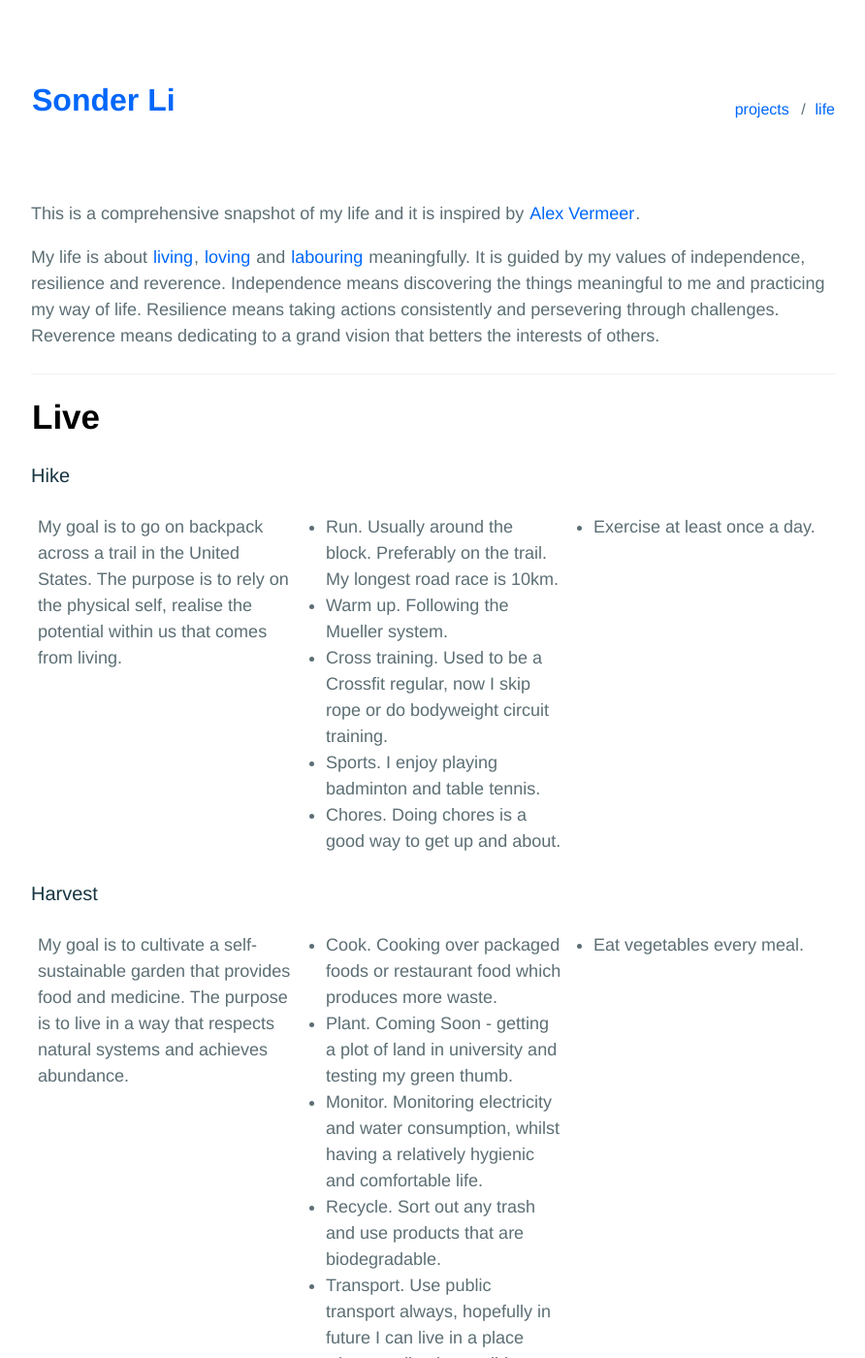
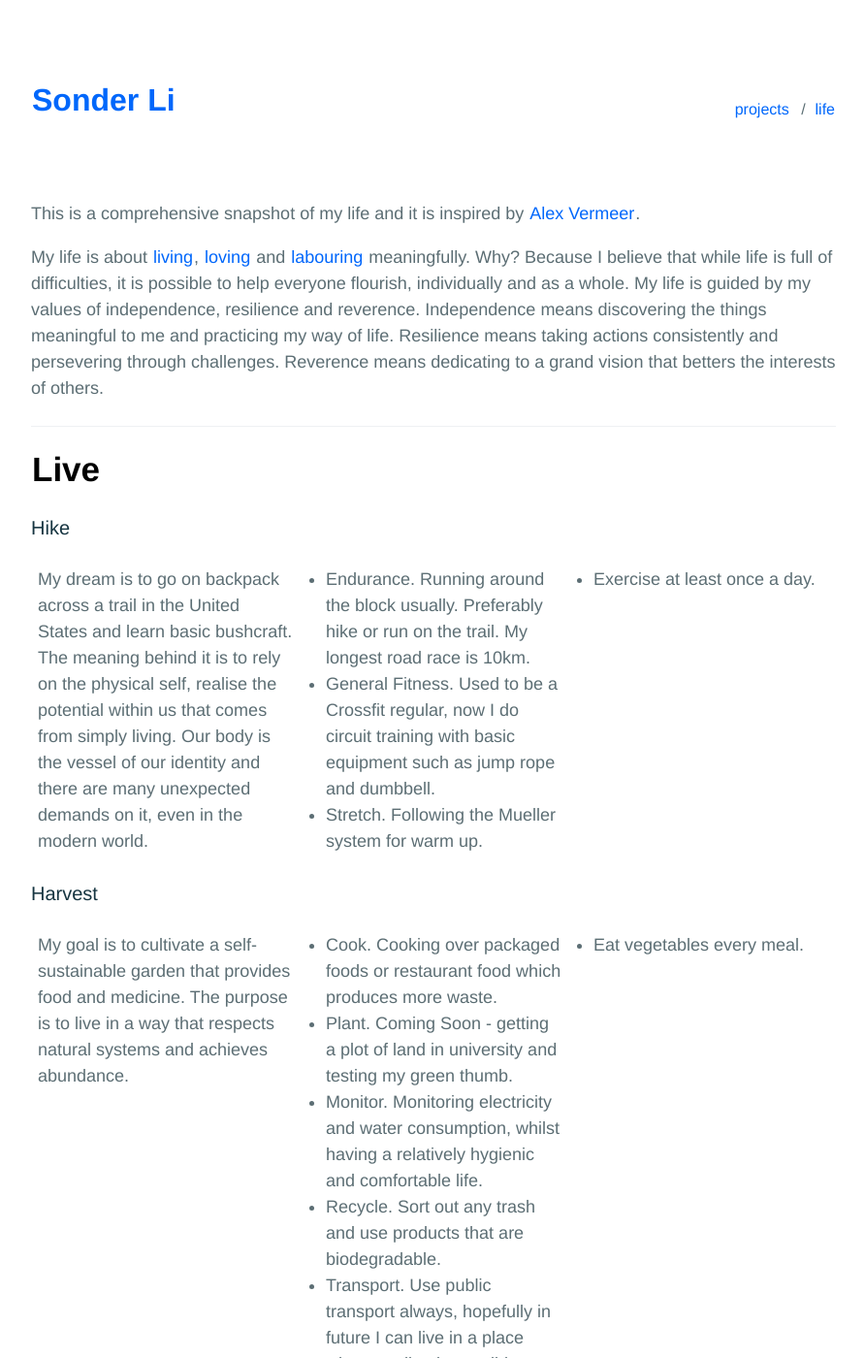
Before and after one commit to sumchuenli/sumchuenli.github.io, a Jekyll site: the page built from _pages/about.md, in a window 1280 px wide and 1400 px high. Shown: the whole window at 97% size, without its empty margins (193-1085 px from the left). Built offline with Jekyll 4.4.1, drawn with Linux system fonts in a browser that asks for light colours; some of the changed text lies outside the part shown.

Commit message:
Update about.md

```diff
--- a/_pages/about.md
+++ b/_pages/about.md
@@ -5,7 +5,7 @@ permalink: /life/
 
 This is a comprehensive snapshot of my life and it is inspired by [Alex Vermeer](https://alexvermeer.com/life-hacking/).
 
-My life is about <a href="#live">living</a>, <a href="#love">loving</a> and <a href="#labour">labouring</a> meaningfully. It is guided by my values of independence, resilience and reverence. Independence means discovering the things meaningful to me and practicing my way of life. Resilience means taking actions consistently and persevering through challenges. Reverence means dedicating to a grand vision that betters the interests of others.
+My life is about <a href="#live">living</a>, <a href="#love">loving</a> and <a href="#labour">labouring</a> meaningfully. Why? Because I believe that while life is full of difficulties, it is possible to help everyone flourish, individually and as a whole. My life is guided by my values of independence, resilience and reverence. Independence means discovering the things meaningful to me and practicing my way of life. Resilience means taking actions consistently and persevering through challenges. Reverence means dedicating to a grand vision that betters the interests of others.
 
 ----
 
@@ -15,13 +15,11 @@ My life is about <a href="#live">living</a>, <a href="#love">loving</a> and <a h
 
 <table style="width:100%">
   <tr>
-    <td>My goal is to go on backpack across a trail in the United States. The purpose is to rely on the physical self, realise the potential within us that comes from living.</td>
+    <td>My dream is to go on backpack across a trail in the United States and learn basic bushcraft. The meaning behind it is to rely on the physical self, realise the potential within us that comes from simply living. Our body is the vessel of our identity and there are many unexpected demands on it, even in the modern world.</td>
     <td><ul>
-    <li>Run. Usually around the block. Preferably on the trail. My longest road race is 10km.</li>
-    <li>Warm up. Following the Mueller system.</li>
-    <li>Cross training. Used to be a Crossfit regular, now I skip rope or do bodyweight circuit training.</li>
-    <li>Sports. I enjoy playing badminton and table tennis.</li>
-    <li>Chores. Doing chores is a good way to get up and about.</li>
+    <li>Endurance. Running around the block usually. Preferably hike or run on the trail. My longest road race is 10km.</li>
+    <li>General Fitness. Used to be a Crossfit regular, now I do circuit training with basic equipment such as jump rope and dumbbell.</li>
+    <li>Stretch. Following the Mueller system for warm up.</li>
     </ul></td>
     <td><ul>
     <li>Exercise at least once a day.</li>
@@ -51,7 +49,7 @@ My life is about <a href="#live">living</a>, <a href="#love">loving</a> and <a h
 
 <table style="width:100%">
   <tr>
-    <td>My goal is to build a home filled with my favourite things and people. The purpose is to experience a joy that rests, to celebrate life as it is.</td>
+    <td>My goal is to build a home filled with my favourite things and cultivate an attitude of gratitude. The meaning behind it is to experience a joy that rests, to celebrate life as it is. To appreciate what is in the moment.</td>
     <td><ul>
     <li>Sleep. Follow a regular sleep schedule that allows for 8 hours rest.</li>
     <li>Location. Have my own room, possibly moving to dorms next year!</li>
@@ -106,6 +104,8 @@ My life is about <a href="#live">living</a>, <a href="#love">loving</a> and <a h
   <tr>
     <td>My goal is to be present with my experience, but remaining rationally optimistic everyday. My purpose is to truly love myself and be a whole person.</td>
     <td><ul>
+    <li>Present. What is the accurate reality? What am I doing now?</li>
+    <li>Values. Why is this inherently good, the process of discovering myself? What is meaningful and satisfactory about this?</li>
     <li>Meditation. Using the Headspace App and breathing techniques to experience, but not be swept away by emotions.</li>
     <li>CBT. Recognising thought patterns and training to think rationally, as well as optimistically. Instead of being unnecessarily anxious.</li>
     <li>Character. Reconnecting with my values and being compassionate with my fears, needs.</li>
@@ -163,6 +163,6 @@ My life is about <a href="#live">living</a>, <a href="#love">loving</a> and <a h
     </ul></td>
     <td><ul>
     <li>blah</li>
-    </ul><td>
+    </ul></td>
   </tr>
 </table>
```
